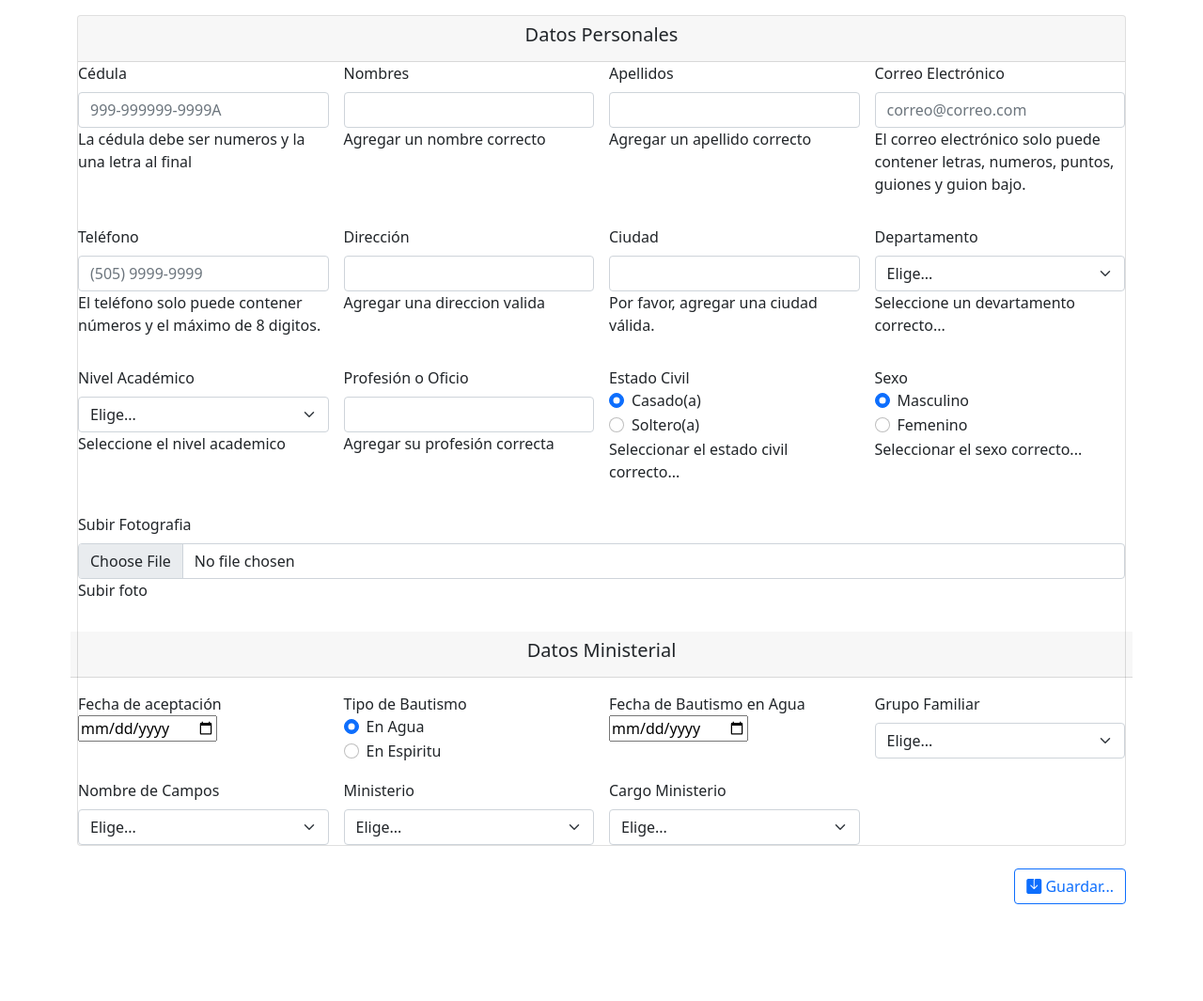
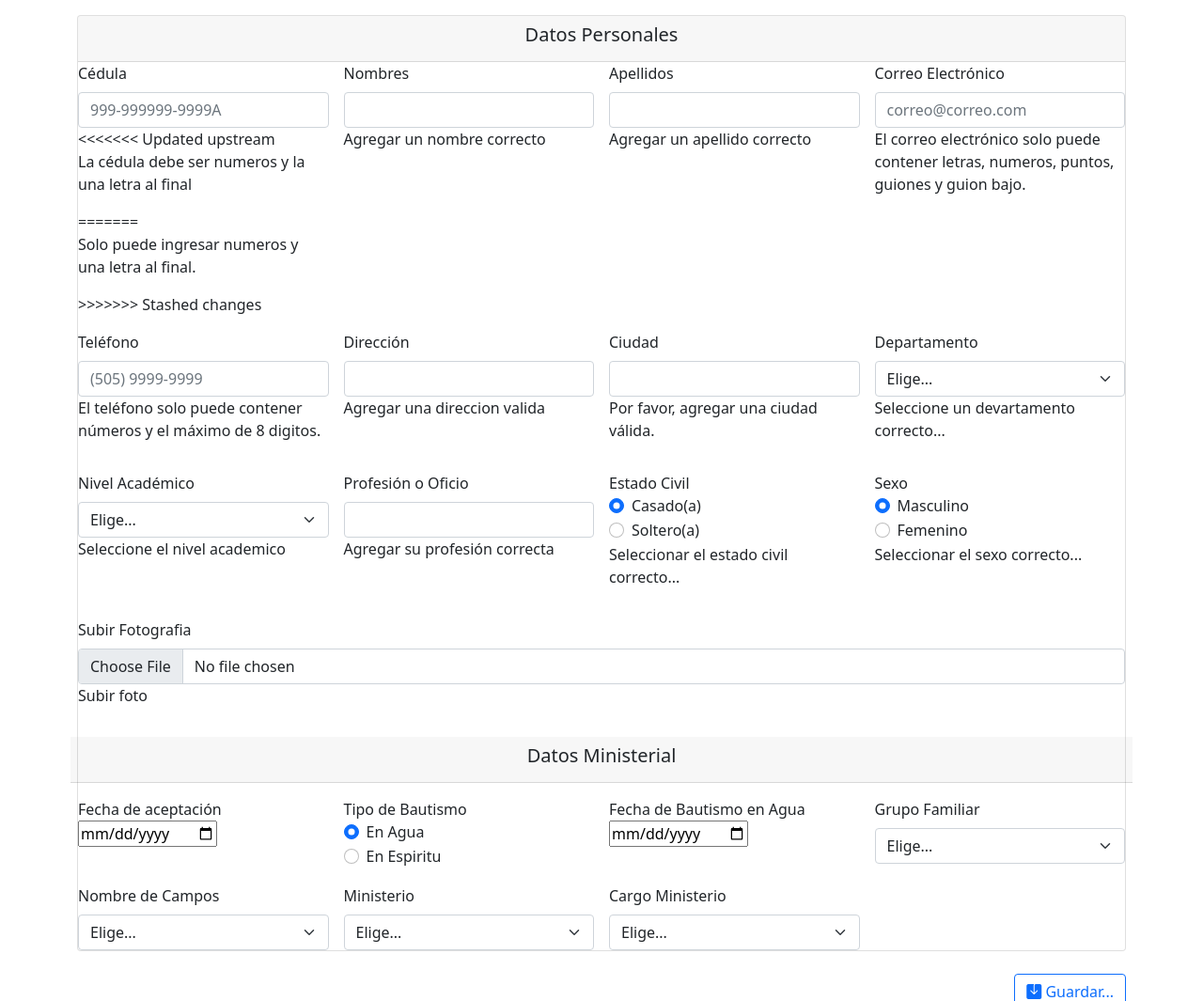
Before and after one commit to manzanareslopezdionicio/appwebcp, a Flask app: page /form/ in a window 1280 px wide. Shown: the part 56-1121 px from the top of the page at 94% size. Before the commit the page ends 1018 px from the top, so only its background shows below. Run offline with Flask 3, Linux system fonts and the light colour scheme; some libraries are stand-ins or nearby versions.

Commit message:
mensaje de error
mensajes

```diff
--- a/templates/form.html
+++ b/templates/form.html
@@ -11,7 +11,11 @@
     <div class="col-md-3">
       <label for="cedula" class="form-label">Cédula</label>
       <input type="text" class="form-control" name="cedula" id="cedula" placeholder="999-999999-9999A" required>
+<<<<<<< Updated upstream
       <p class="formulario_input-error">La cédula debe ser numeros y la una letra al final</p>
+=======
+      <p class="formulario_input-error">Solo puede ingresar numeros y una letra al final. </p>
+>>>>>>> Stashed changes
     </div>
     <div class="col-md-3">
       <label for="nombres" class="form-label">Nombres</label>
```
Also changed, not shown: static/js/base.js (line endings or trailing spaces).
